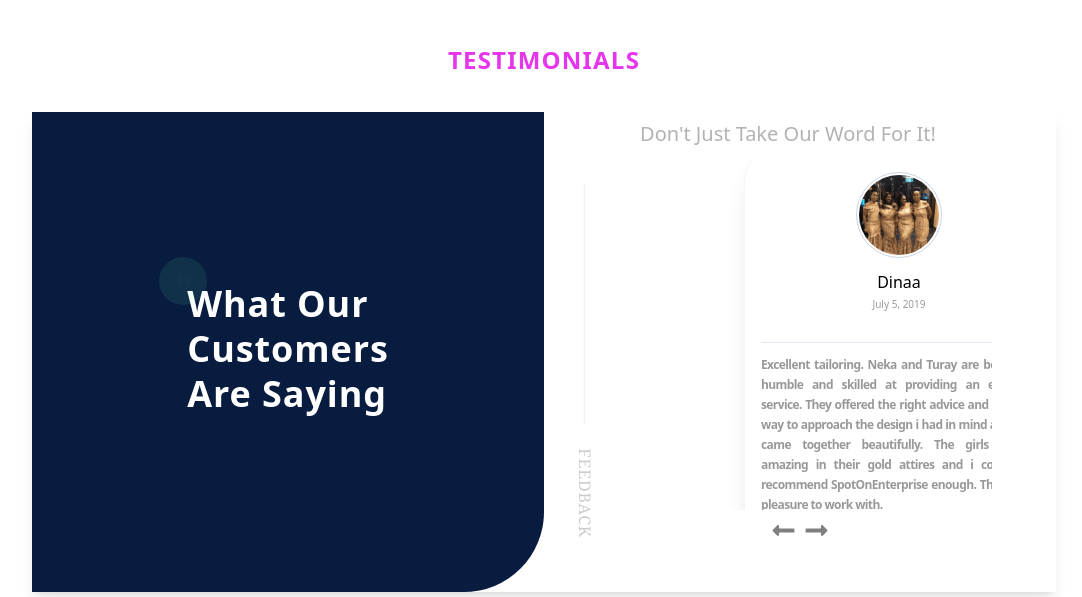
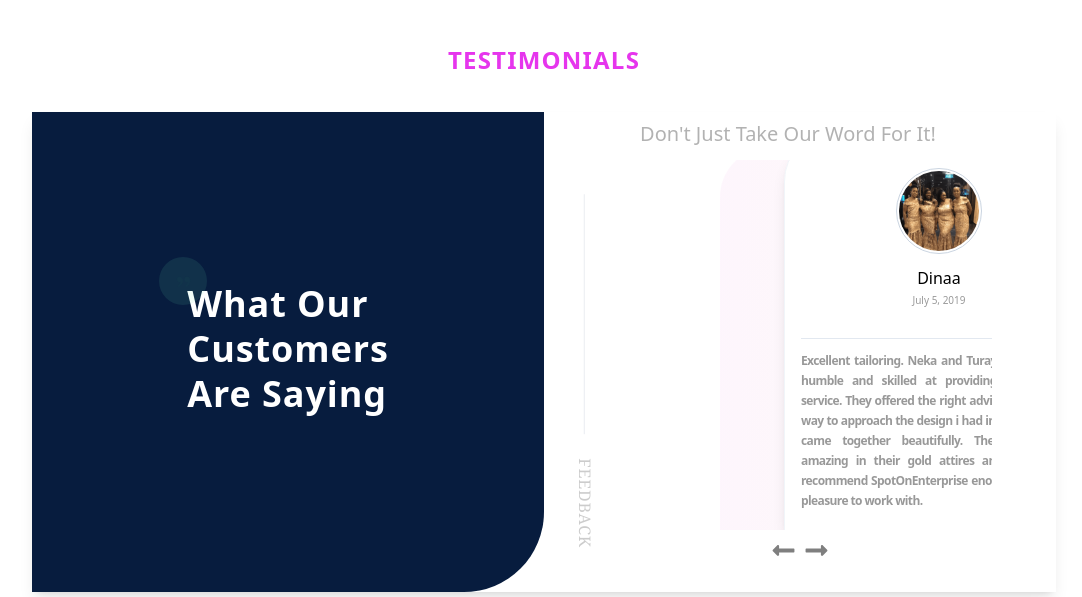
Before and after one commit to BlissfulCoda/SpotOnEnterprise-redesign, a React (Create React App) app: page / in a window 1280 px wide. Shown: the part 3060-3657 px from the top of the page, without its empty margins (96-1178 px from the left). Built offline with nearby package versions, Linux system fonts and the light colour scheme.

Commit message:
feat(client): add container around tetsimonial review

```diff
--- a/src/Components/Layout/TestimonialSection/Carousel1.tsx
+++ b/src/Components/Layout/TestimonialSection/Carousel1.tsx
@@ -46,7 +46,7 @@ export default function TestimonialCarousel(): JSX.Element {
   };
 
   return (
-    <Card className="w-full h-[450px] px-2 mx-auto tablet:w-1/2 tablet:p-0 tablet:w-96 ">
+    <Card className="w-full h-[470px] px-2 mx-auto tablet:w-1/2 tablet:p-0 tablet:w-96 ">
       <h4 className="py-2 mb-6 font-serif text-lg leading-7 text-center opacity-30 tablet:mb-1 sm:text-xl tablet:text-lg tablet:pr-6 tablet:py-0 laptop:text-xl laptop:mb-3 biggest:mb-4 desktop:text-xl">
         Don't Just Take Our Word For It!
       </h4>
@@ -87,10 +87,11 @@ export default function TestimonialCarousel(): JSX.Element {
               }
             }}
           >
+            <div className="relative">
               {/*------ HIDDEN UNDERLAY ------*/}
-
+              <div className="w-64 h-[330px] sm:w-80 sm:h-[420px] ml-5 sm:ml-3 tablet:ml-0 space-y-5 rounded-tl-[50px] rounded-br-[60px] bg-gradient-to-r from-[#E34CCE] to-[#E39B57] tablet:h-[290px] tablet:w-56 tablet:ml-13 opacity-5 dark:opacity-100 laptop:h-[370px] laptop:w-[260px] desktop:h-[400px] desktop:w-[310px] desktop:-ml-4 biggest:h-[410px] destop:w-[320px] biggest:px-4 biggest:-ml-3 dark:from-[#151D34] dark:to-[#151D34]"></div>
               {/*------ MAIN SECTION ------*/}
-            <div className=" w-64 h-80 sm:w-80 sm:h-[420px]  p-5 sm:p-6  sm:ml-8 space-y-5 sm:space-y-7 shadow shadow-xl rounded-tl-[50px] rounded-br-[60px] border border-slate-100 ml-10 dark:border-slate-900  sm:-top-4 tablet:-top-1 z-20 bg-white dark:bg-darkMode tablet:h-[290px] tablet:w-56 tablet:ml-4 tablet:py-5 tablet:px-4 laptop:h-[370px] laptop:w-[265px] laptop:py-6 laptop:px-4 laptop:-top-1 laptop:ml-5 desktop:h-[400px] desktop:w-[310px] desktop:ml-2 desktop:-top-4 desktop:px-4 biggest:h-[410px] biggest:w-[320px] biggest:px-5 desktop:py-8 biggest:ml-2 biggest:-top-5 dark:shadow-slate-300/5">
+              <div className="absolute -top-4 left-10 w-64  h-[330px] sm:w-80 sm:h-[420px]  p-4 sm:p-6  sm:ml-8 space-y-5 sm:space-y-7 shadow shadow-lg rounded-tl-[50px] rounded-br-[60px] border border-slate-100  dark:border-slate-900  sm:-top-4 tablet:-top-1 z-20 bg-white dark:bg-darkMode tablet:h-[290px] tablet:w-56 tablet:ml-4 tablet:py-5 tablet:px-4 laptop:h-[370px] laptop:w-[265px] laptop:py-6 laptop:px-4 laptop:-top-1 laptop:ml-5 desktop:h-[400px] desktop:w-[310px] desktop:ml-2 desktop:-top-4 desktop:px-4 biggest:h-[410px] biggest:w-[320px] biggest:px-5 desktop:py-8 biggest:ml-2 biggest:-top-5 dark:shadow-slate-300/5">
                 {/*------ IMAGE ------*/}
                 <div className="flex flex-col items-center space-y-5 tablet:pt-1 tablet:space-y-3">
                   <div className="flex">
@@ -116,9 +117,10 @@ export default function TestimonialCarousel(): JSX.Element {
                 <div className="space-y-3">
                   <div className="w-full border-b-[1px] border-b-slate-200 dark:border-b-gray-800"></div>
                   {/*------ PARAGRAPH ------*/}
-                <p className="font-serif  text-[8px] sm:text-[12px] leading-4 tracking-normal sm:tracking-tightest sm:leading-5 text-justify opacity-40 font-semibold tablet:text-[7px] tablet:leading-3 tablet:tracking-tightest laptop:text-[10px] laptop:leading-4 laptop:tracking-tightest desktop:text-[12px] desktop:leading-5 desktop:tracking-tighter">
+                  <p className="font-serif text-[8px] sm:text-[12px] leading-4 tracking-normal sm:tracking-tightest sm:leading-5 text-justify opacity-40 font-semibold tablet:text-[7px] tablet:leading-3 tablet:tracking-tightest laptop:text-[10px] laptop:leading-4 laptop:tracking-tightest desktop:text-[12px] desktop:leading-5 desktop:tracking-tighter">
                     {TestimonialData[reviewIndex]["text"]}
                   </p>
+                </div>
               </div>
             </div>
           </motion.section>
```
Also changed, not shown: src/tailwind.css. Lines whose indentation alone changed are shown as unchanged.
